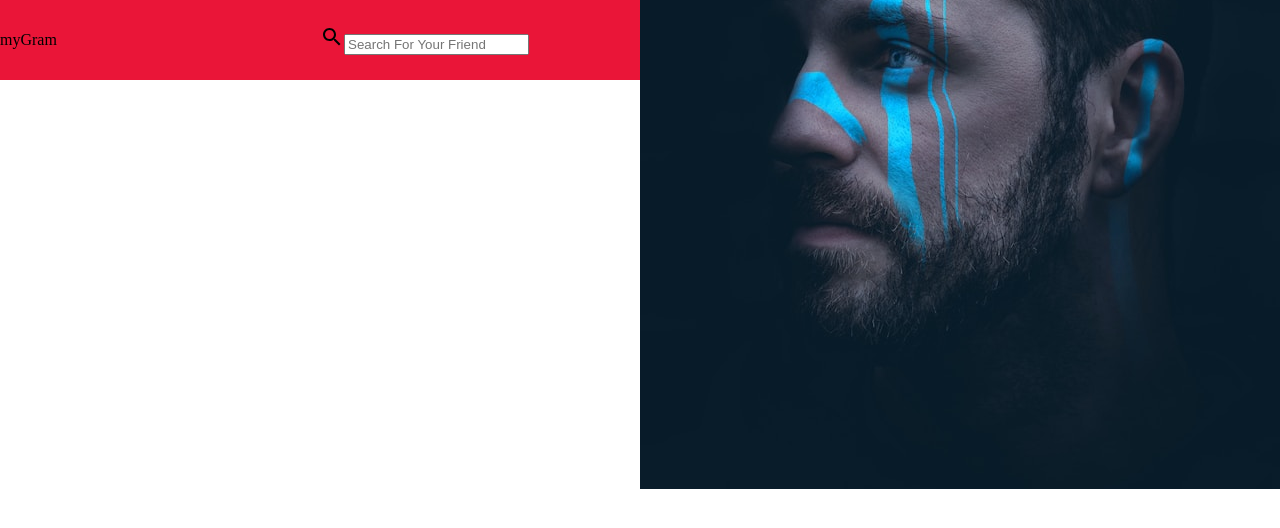
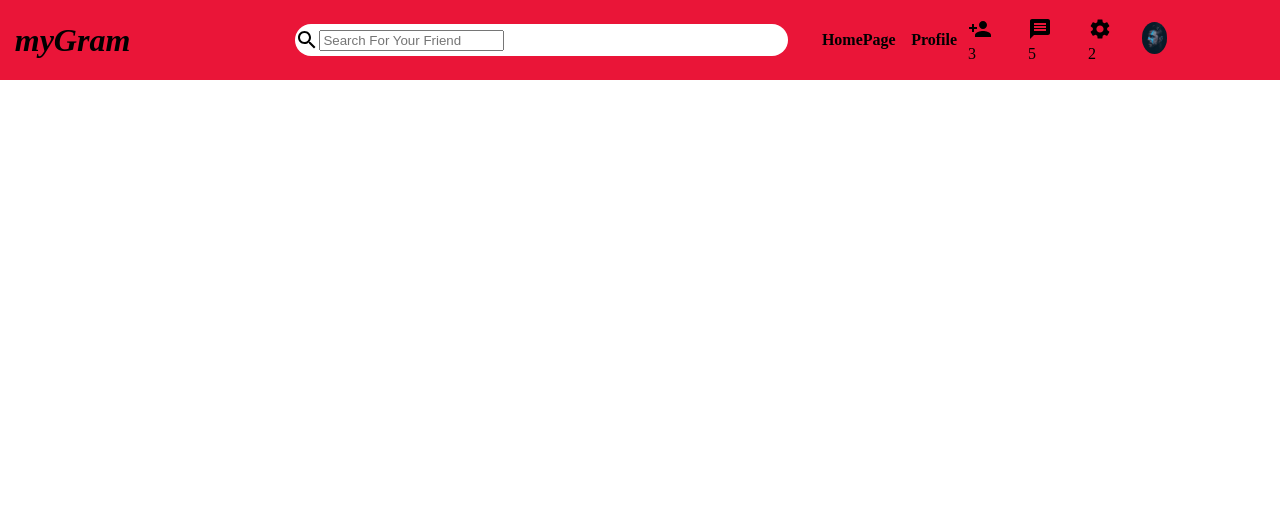
Before and after one commit to AkinduRamsith/myGram-Social-Media-Web-Site, a React (Create React App) app: page / in a window 1280 px wide. Shown: the top 528 px of the page. Built offline with nearby package versions, Linux system fonts and the light colour scheme.

Commit message:
logo css

```diff
--- a/src/components/Navigation/NavBar.js
+++ b/src/components/Navigation/NavBar.js
@@ -19,7 +19,7 @@ export default function NavBar() {
       </div>
       <div className="navBarRight">
         <div className="navBarLinks">
-          <span className="navBarLink">Home Page</span>
+          <span className="navBarLink">HomePage</span>
           <span className="navBarLink">Profile</span>
         </div>
         <div className="navBarIcons">
--- a/src/components/Navigation/navbar.css
+++ b/src/components/Navigation/navbar.css
@@ -7,9 +7,13 @@
     position: sticky;
     top: 0;
 }
-
+.navBarIcons{
+    display: flex;
+    align-items: center;
+    justify-content: space-between;
+}
 .navBarLeft{
-flex: 5;
+flex: 3;
 
 }
 
@@ -18,5 +22,49 @@ flex: 5;
 }
 
 .navBarRight{
-flex: 4;
+flex: 5;
+display: flex;
+align-items: center;
+color: black;
 }
+
+.navBarIcon{
+    margin-left: 50%;
+}
+
+
+.navBarLinks{
+    margin-left: 5%;
+    font-size: 1rem;
+    cursor: pointer;
+    font-weight: bold;
+}
+
+.navBarLink{
+    margin-left:8%;
+    margin-right: 5%;
+}
+.profilePic{
+    width: 9%;
+    height: 0%;
+    object-fit: cover;
+    border-radius: 50%;
+    margin-left: 50%;
+}
+
+.logo{
+    font-size: 2rem;
+    margin-left: 5%;
+    font-weight: bold;
+    color: black;
+    cursor: pointer;
+    font-style: italic;
+}
+.searchBarBox{
+    width: 100%;
+    height: 32px;
+    background-color: white;
+    border-radius: 30px;
+    display: flex;
+    align-items: center;
+}
```
